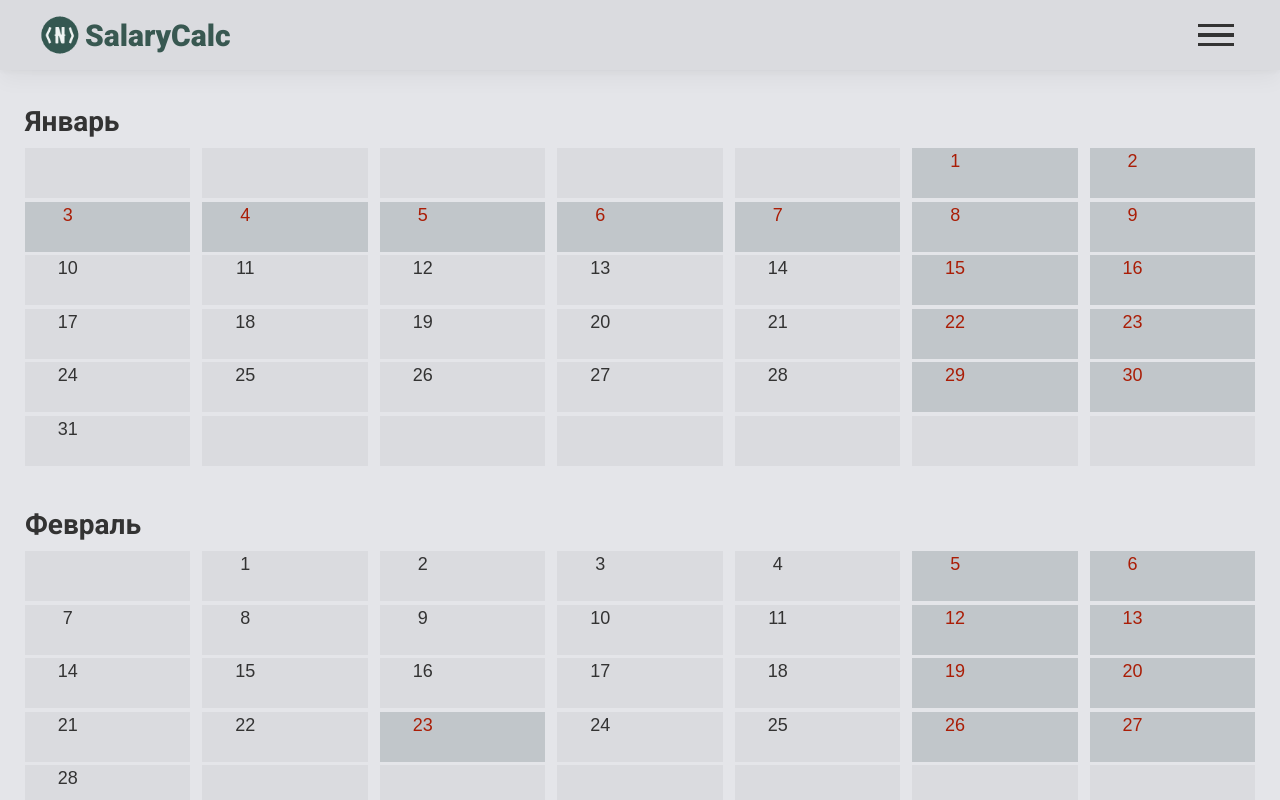
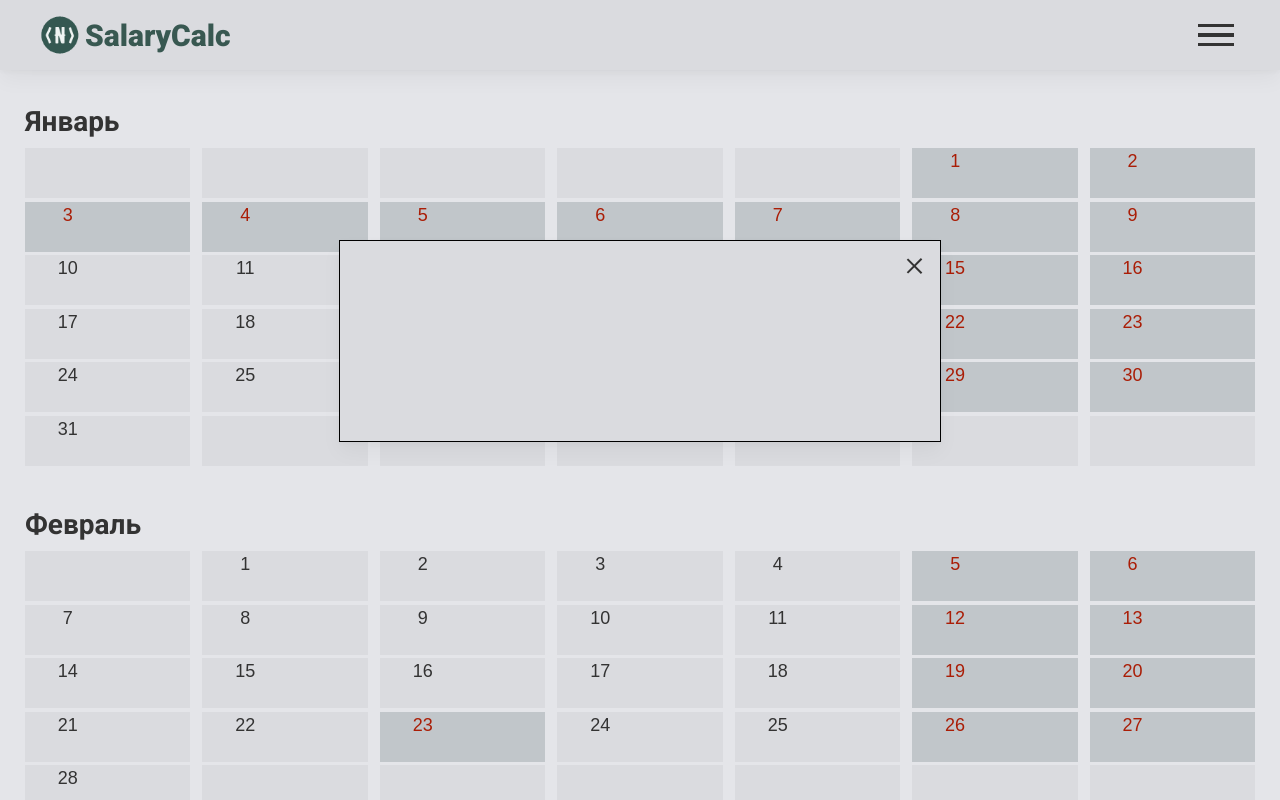
Before and after one commit to Navfront/Salarycalc, a React (Create React App) app: page / in a window 1280 px wide. Shown: the top 800 px of the page. Built offline with nearby package versions, Linux system fonts and the light colour scheme.

Commit message:
set appReducer for popup

```diff
--- a/src/components/pages/index/indexPage.jsx
+++ b/src/components/pages/index/indexPage.jsx
@@ -5,6 +5,8 @@ import Main from './../../../stories/layouts/main/Main';
 import Footer from './../../../stories/layouts/footer/Footer';
 import Nav from './../../../stories/blocks/nav/Nav';
 import Logo from '../../../stories/ui/logo/Logo';
+import Popup from './../../../stories/ui/popup/Popup';
+import CloseButton from './../../../stories/ui/close-button/CloseButton';
 
 function IndexPage() {
   return (
@@ -19,6 +21,9 @@ function IndexPage() {
         <Logo size="2" />
         <p> Nazhiganov A.V. © {new Date().getFullYear()}</p>
       </Footer>
+      <Popup isShow>
+        <CloseButton />
+      </Popup>
     </React.Fragment>
   );
 }
--- a/src/redux/actions.js
+++ b/src/redux/actions.js
@@ -5,6 +5,7 @@ import {
   SET_HOLIDAY_RATE,
   SET_SICK_RATE,
   SET_CALENDAR_VALUE,
+  TOGGLE_POPUP,
 } from './types';
 
 export const toggleMenu = () => ({ type: TOGGLE_MENU });
@@ -20,3 +21,7 @@ export const clearCalendarValue = (month, day) => ({
   type: SET_CALENDAR_VALUE,
   payload: { month, day, workType: null, value: null },
 });
+export const togglePopup = (data = null) => ({
+  type: TOGGLE_POPUP,
+  payload: data,
+});
--- a/src/redux/appReducer.js
+++ b/src/redux/appReducer.js
@@ -1,11 +1,16 @@
-import { TOGGLE_MENU } from './types';
+import { TOGGLE_MENU, TOGGLE_POPUP } from './types';
 
-const appReducerInitialState = { isMenuOpen: false };
+const appReducerInitialState = { isMenuOpen: false, popup: { isOpen: true, data: null } };
 
-export const appReducer = (state = appReducerInitialState, action) => {
-  switch (action.type) {
+export const appReducer = (state = appReducerInitialState, { type, payload }) => {
+  switch (type) {
     case TOGGLE_MENU:
-      return { ...state, isMenuOpen: !state.isMenuOpen };
+      return { ...appReducerInitialState, isMenuOpen: !state.isMenuOpen };
+    case TOGGLE_POPUP:
+      return {
+        ...appReducerInitialState,
+        popup: { isOpen: !state.popup.isOpen, data: payload },
+      };
     default:
       return state;
   }
--- a/src/redux/types.js
+++ b/src/redux/types.js
@@ -5,3 +5,4 @@ export const SET_HOLIDAY_RATE = 'SET_HOLIDAY_RATE';
 export const SET_SICK_RATE = 'SET_SICK_RATE';
 export const SET_CALENDAR_VALUE = 'SET_CALENDAR_VALUE';
 export const CLEAR_CALENDAR_VALUE = 'CLEAR_CALENDAR_VALUE';
+export const TOGGLE_POPUP = 'TOGGLE_POPUP';
--- a/src/stories/ui/close-button/CloseButton.jsx
+++ b/src/stories/ui/close-button/CloseButton.jsx
@@ -1,7 +1,18 @@
 import { StyledCloseButton } from './styled';
+import { useDispatch } from 'react-redux';
+import { togglePopup } from '../../../redux/actions';
 
 function CloseButton({ children }) {
-  return <StyledCloseButton className="CloseButton">{children}</StyledCloseButton>;
+  const dispapatchCloseClick = useDispatch();
+  const handlerOnClick = () => {
+    dispapatchCloseClick(togglePopup(null));
+  };
+
+  return (
+    <StyledCloseButton onClick={handlerOnClick} className="сloseButton">
+      {children}
+    </StyledCloseButton>
+  );
 }
 
 export default CloseButton;
--- a/src/stories/ui/popup/Popup.jsx
+++ b/src/stories/ui/popup/Popup.jsx
@@ -1,6 +1,12 @@
 import { StyledPopup } from './styled';
+import { useSelector } from 'react-redux';
 
-function Popup({ isShow = false, children }) {
-  return <StyledPopup isShow={isShow}>{children}</StyledPopup>;
+function Popup({ children }) {
+  const popupObject = useSelector((state) => state.appReducer.popup);
+
+  // eslint-disable-next-line no-console
+  console.log(popupObject);
+
+  return <StyledPopup isShow={popupObject.isOpen}>{children}</StyledPopup>;
 }
 export default Popup;
--- a/src/stories/ui/popup/styled.js
+++ b/src/stories/ui/popup/styled.js
@@ -16,9 +16,7 @@ export const StyledPopup = styled.div`
     width: 90%;
   }
 
-  position: relative;
-
-  .closeButton {
+  .сloseButton {
     position: absolute;
     top: 15px;
     right: 15px;
```
